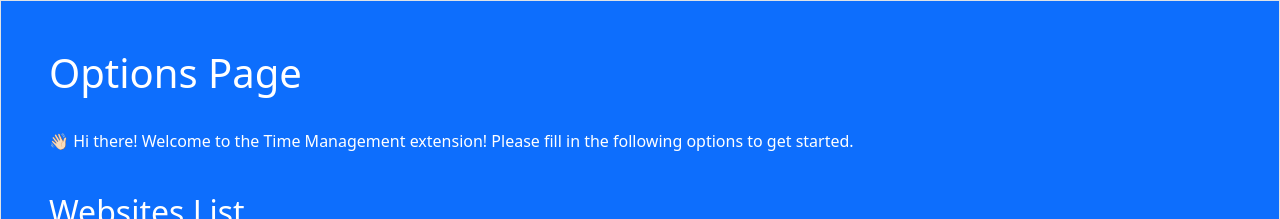
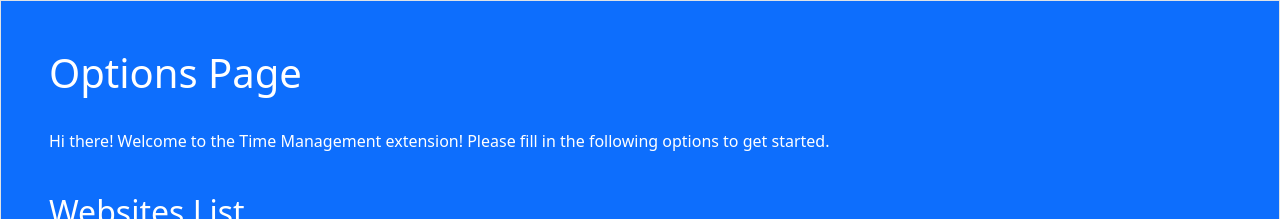
Before and after one commit to lek-hong/mindful_browsing_chrome_extension, a browser extension: page options/options.html in a window 1280 px wide. Shown: the top 219 px of the page. Drawn offline with nearby package versions, Linux system fonts and the light colour scheme.

```diff
--- a/options/options.html
+++ b/options/options.html
@@ -12,7 +12,7 @@
 	<div class="container-fluid p-5 border bg-primary">
 		<p class="h1 text-bg-primary">Options Page</p>
 		<br>
-		<p class="text-bg-primary">👋🏻 Hi there! Welcome to the Time Management extension! Please fill in the following options to get started.</p>
+		<p class="text-bg-primary">Hi there! Welcome to the Time Management extension! Please fill in the following options to get started.</p>
 		<br>
 		<div id="website-list-div">
 			<p class="h2 text-bg-primary">Websites List</p>
```
Also changed, not shown: manifest.json.
